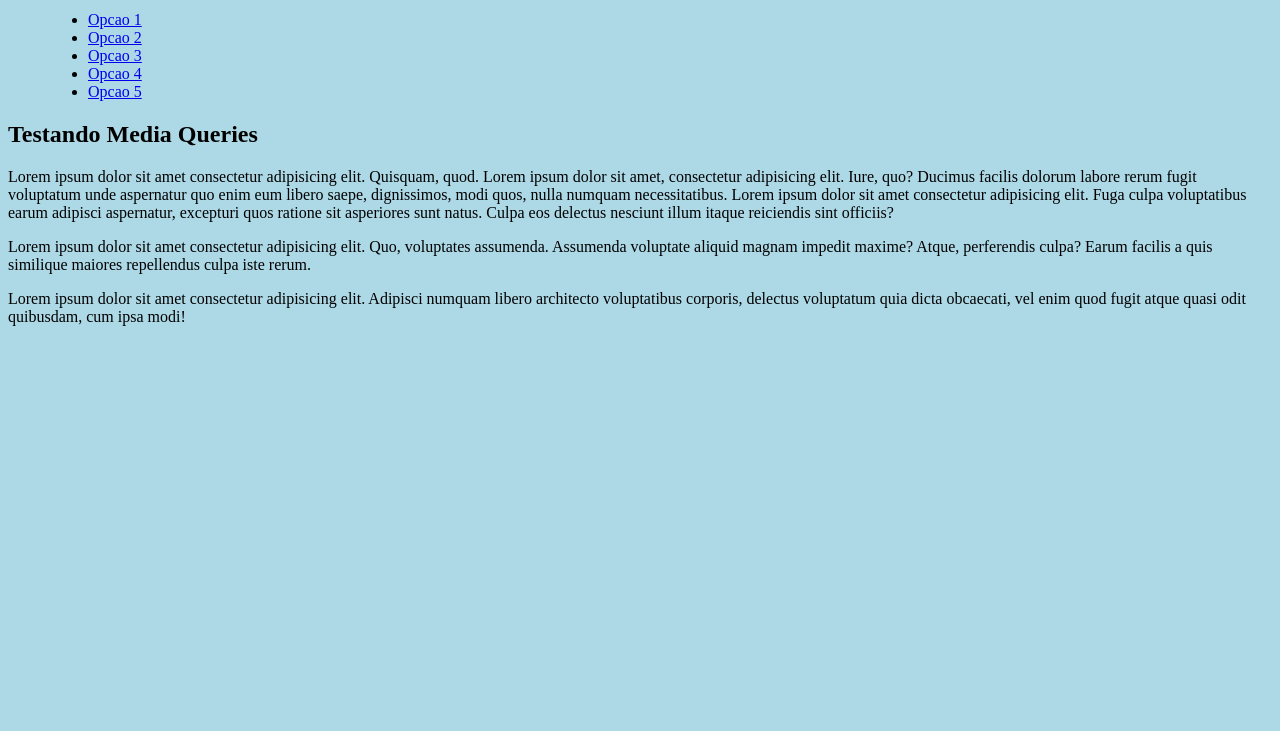
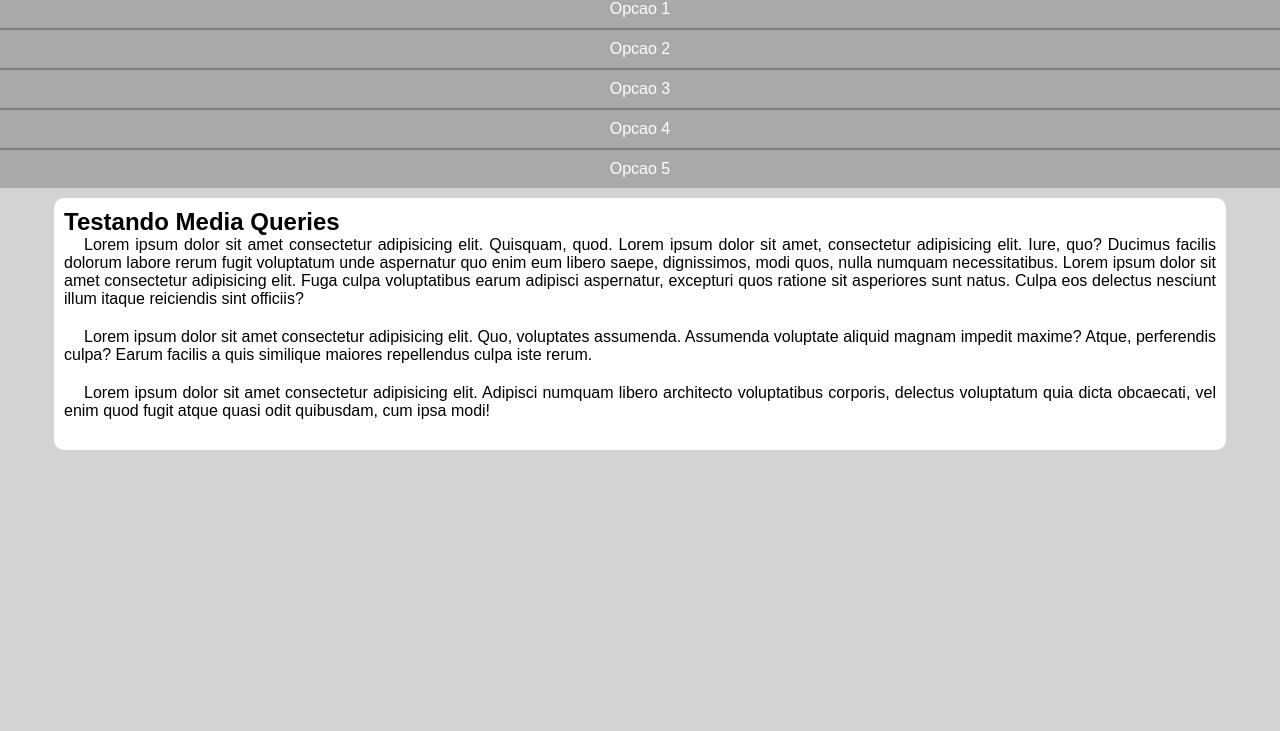
Before and after one commit to OYanEnrique/exercicios-html, a plain HTML site: page Arquivos/ex055/ex055.html in a window 1280 px wide. Shown: the part 69-800 px from the top of the page. Drawn offline with Linux system fonts and the light colour scheme.

Commit message:
feat: Adiciona estilização completa ao menu do ex055

```diff
--- a/Arquivos/ex055/estilos/style.css
+++ b/Arquivos/ex055/estilos/style.css
@@ -1,5 +1,60 @@
 @charset "UTF-8";
 
+*{
+    font-family: Arial, Helvetica, sans-serif;
+    margin: 0px;
+    padding: 0px;
+}
 body, html{
-    background-color: lightblue;
+    background-color: lightgray;
 }
+
+header {
+    background-color: rgb(182, 181, 181);
+}
+
+header > h1 {
+    padding: 10px;
+    text-align: center;
+}
+
+menu{
+    display: block;
+}
+
+menu > ul {
+    list-style: none;
+}
+
+menu > ul > li > a {
+    display: block;
+    padding: 10px;
+    text-decoration: none;
+    text-align: center;
+    background-color: darkgray;
+    color: white;
+    border-top: 2px solid gray;
+}
+
+menu > ul > li > a:hover {
+    background-color: gray;
+}
+
+main{
+    width: 90vw;
+    background-color: white;
+    margin: auto;
+    margin-top: 10px;
+    padding: 10px;
+    border-radius: 10px;
+}
+
+article > h1 {
+    padding-bottom: 10px;
+}
+
+article > p {
+    text-align: justify;
+    margin-bottom: 20px;
+    text-indent: 20px;
+}
```
